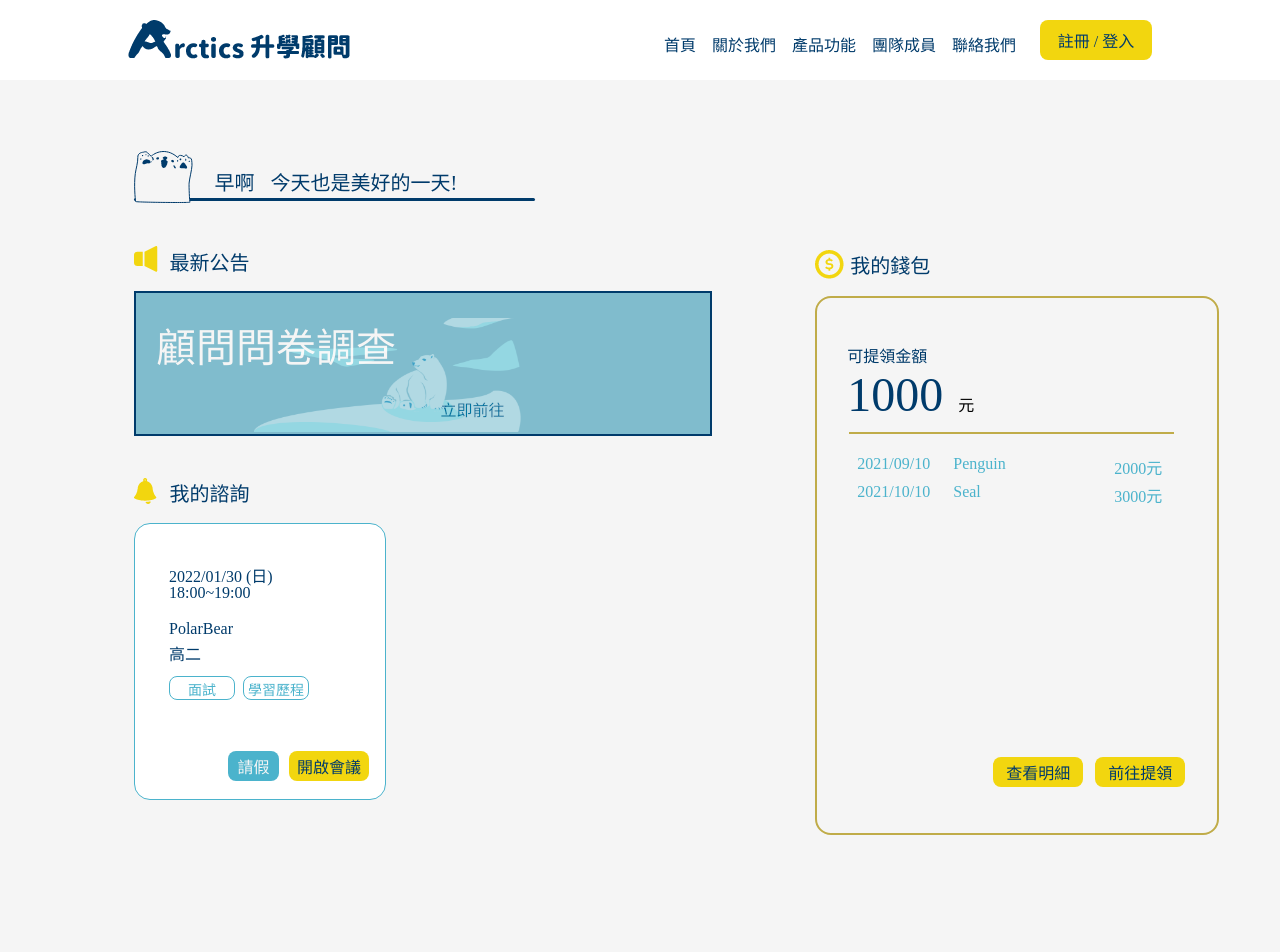
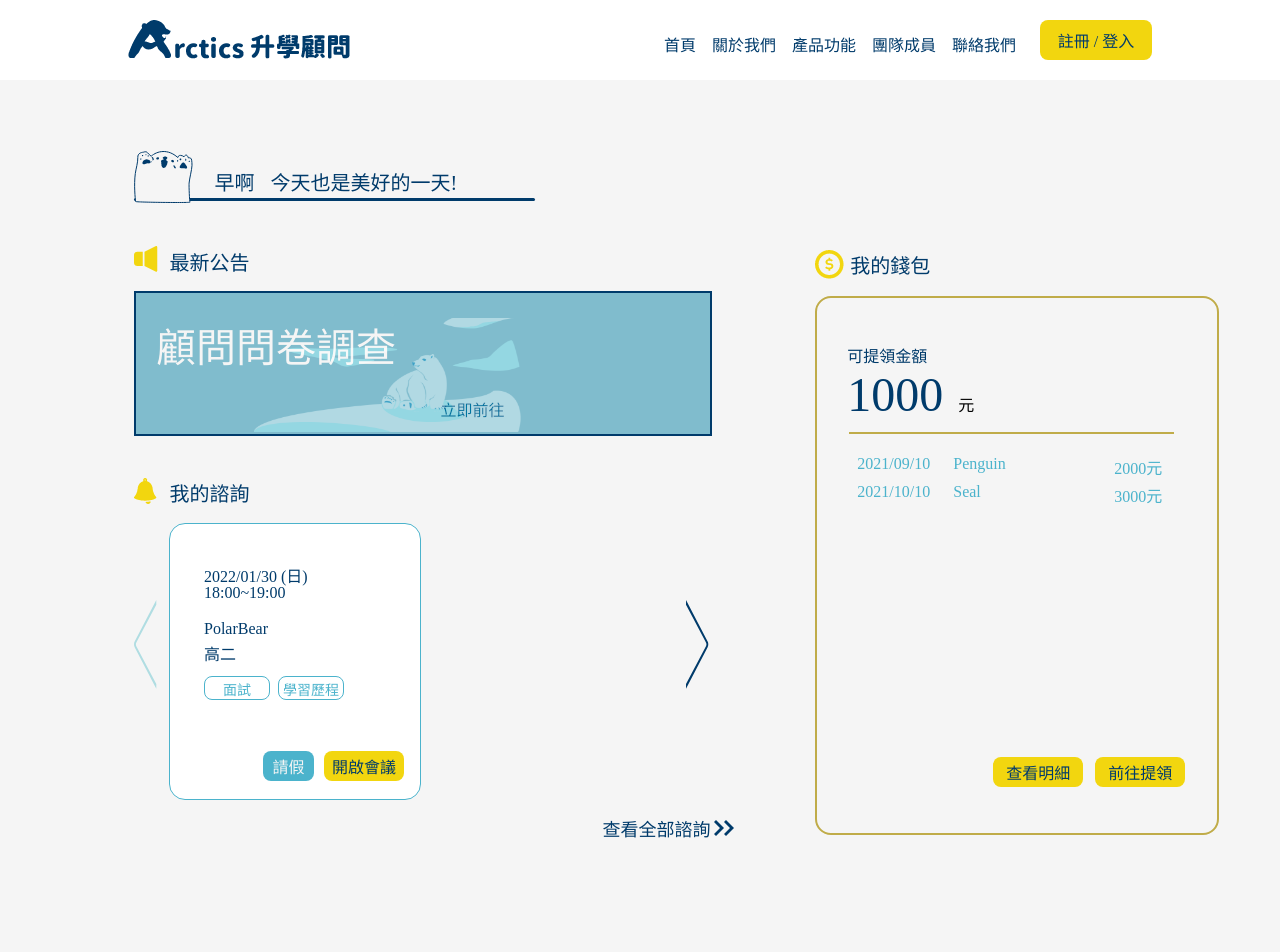
Before and after one commit to Arctics-Academy/arctics-web-frontend, a React (Create React App) app: page /consultant-home in a window 1280 px wide. Shown: the top 952 px of the page. Built offline with nearby package versions, Linux system fonts and the light colour scheme; a web font is replaced by a local one.

Commit message:
fix: appointment block link

```diff
--- a/src/Consultant/Home/Components/MyAppointmen.js
+++ b/src/Consultant/Home/Components/MyAppointmen.js
@@ -1,4 +1,7 @@
 import bellIcon from '../img/bell.png'
+import darkarrow from '../img/darkArrow-right.png'
+import palearrow from '../img/paleArrow-left.png'
+import gotoarrow from '../img/gotoArrow.png'
 import '../clt_home.css'
 
 /* Appointment Format
@@ -16,6 +19,18 @@ const tempTest = [{
     grade: '高二',
     features: ['面試', '學習歷程']
 }]
+
+const leftArrow  = () => {
+    return(
+        <img className='clt_home-myapnt-left-arrow' src={palearrow} />
+    )
+}
+
+const rightArrow = () => {
+    return (
+        <img className='clt_home-myapnt-right-arrow' src={darkarrow} />
+    )
+}
 
 const showBlocks = (appointments) => {
     return (
@@ -51,8 +66,17 @@ const MyAppointment = () => {
                 <img className='clt_home-myapnt-title-icon' src={bellIcon} />
                 <span className='clt_home-myapnt-title-text'>我的諮詢</span>
             </div>
-            <div className='clt_home-myapnt-blocks'>
-                {showBlocks(tempTest)}
+            <div className='clt_home-myapnt-show-apnt'>
+                {leftArrow()}
+                <div className='clt_home-myapnt-blocks'>
+                    {showBlocks(tempTest)}
+                </div>
+                {rightArrow()}
+                <a className='clt_home-myapnt-show-all-link' >
+                    <span className='clt_home-myapnt-link-text'>查看全部諮詢</span>
+                    <img className='clt_home-myapnt-link-arrow1' src={gotoarrow} />
+                    <img className='clt_home-myapnt-link-arrow2' src={gotoarrow}/>
+                </a>
             </div>
         </div>
     )
--- a/src/Consultant/Home/clt_home.css
+++ b/src/Consultant/Home/clt_home.css
@@ -104,6 +104,9 @@
     padding-top: 202px;
     margin-left: 10%;
     position: relative;
+    width: 44.6vw;
+    max-width: 860px;
+    height: 351px;
 }
 
 .clt_home-myapnt-title-text {
@@ -117,10 +120,65 @@
     top: 202px;
 }
 
+.clt_home-myapnt-show-apnt {
+    position: relative;
+}
+
 .clt_home-myapnt-blocks {
+    position: absolute;
     display: flex;
-    width: 856px;
-    margin-top: 16px;
+    /*width: 790px;*/
+    width: 41.1vw;
+    max-width: 790px;
+    top: 16px;
+    left: 35px;
+    overflow: hidden;
+}
+
+.clt_home-myapnt-show-all-link {
+    position: absolute;
+    color: #003b6b;
+    left: 82%;
+    top: 308px;
+    width: 133px;
+    height: 20px;
+}
+
+.clt_home-myapnt-left-arrow {
+    position: absolute;
+    top: 93px;
+}
+
+.clt_home-myapnt-right-arrow {
+    position: absolute;
+    top: 93px;
+    left: 96.7%;
+}
+
+.clt_home-myapnt-left-arrow:hover {
+    border: solid 1px #003b6b;
+}
+
+.clt_home-myapnt-right-arrow:hover {
+    border: solid 1px #003b6b;
+}
+
+.clt_home-myapnt-link-text {
+    font-size: 18px;
+    padding-bottom: 2px;
+}
+
+.clt_home-myapnt-show-all-link:hover {
+    color: #4bb3cc;
+}
+
+.clt_home-myapnt-link-arrow1 {
+   margin-top: 1px;
+   margin-left: 3px;
+}
+
+.clt_home-myapnt-link-arrow2 {
+    margin-top: 3px;
 }
 
 /* block card */
```
